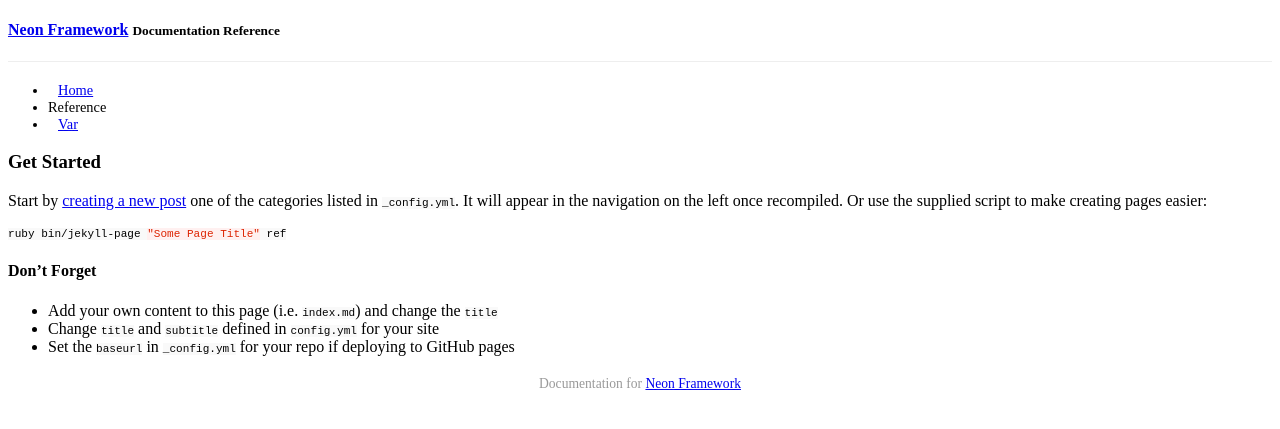
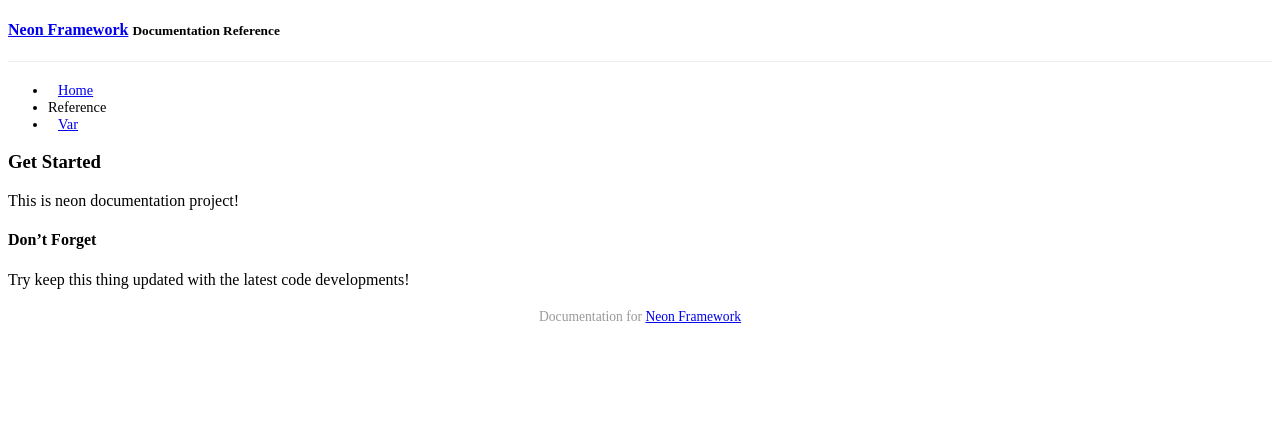
Before and after one commit to paulotavares/kuink, a Jekyll site: the page built from index.md, in a window 1280 px wide. Shown: the top 429 px of the page. Built offline with Jekyll 4.4.1, drawn with Linux system fonts in a browser that asks for light colours; Markdown is read by kramdown in place of the engine named in the settings; a style sheet for code colours, icons or effects is not loaded.

Commit message:
Index content

````diff
--- a/index.md
+++ b/index.md
@@ -1,18 +1,11 @@
 ---
 layout: default
-title: "Jekyll Docs Template"
+title: "Neon Docs"
 ---
 
 ### Get Started
+This is neon documentation project!
 
-Start by [creating a new post](http://jekyllrb.com/docs/posts/) one of the categories listed in `_config.yml`. It will appear in the navigation on the left once recompiled. Or use the supplied script to make creating pages easier:
-
-```bash
-ruby bin/jekyll-page "Some Page Title" ref
-```
 
 #### Don't Forget
-
-- Add your own content to this page (i.e. `index.md`) and change the `title`
-- Change `title` and `subtitle` defined in `config.yml` for your site
-- Set the `baseurl` in `_config.yml` for your repo if deploying to GitHub pages
+Try keep this thing updated with the latest code developments!
````
